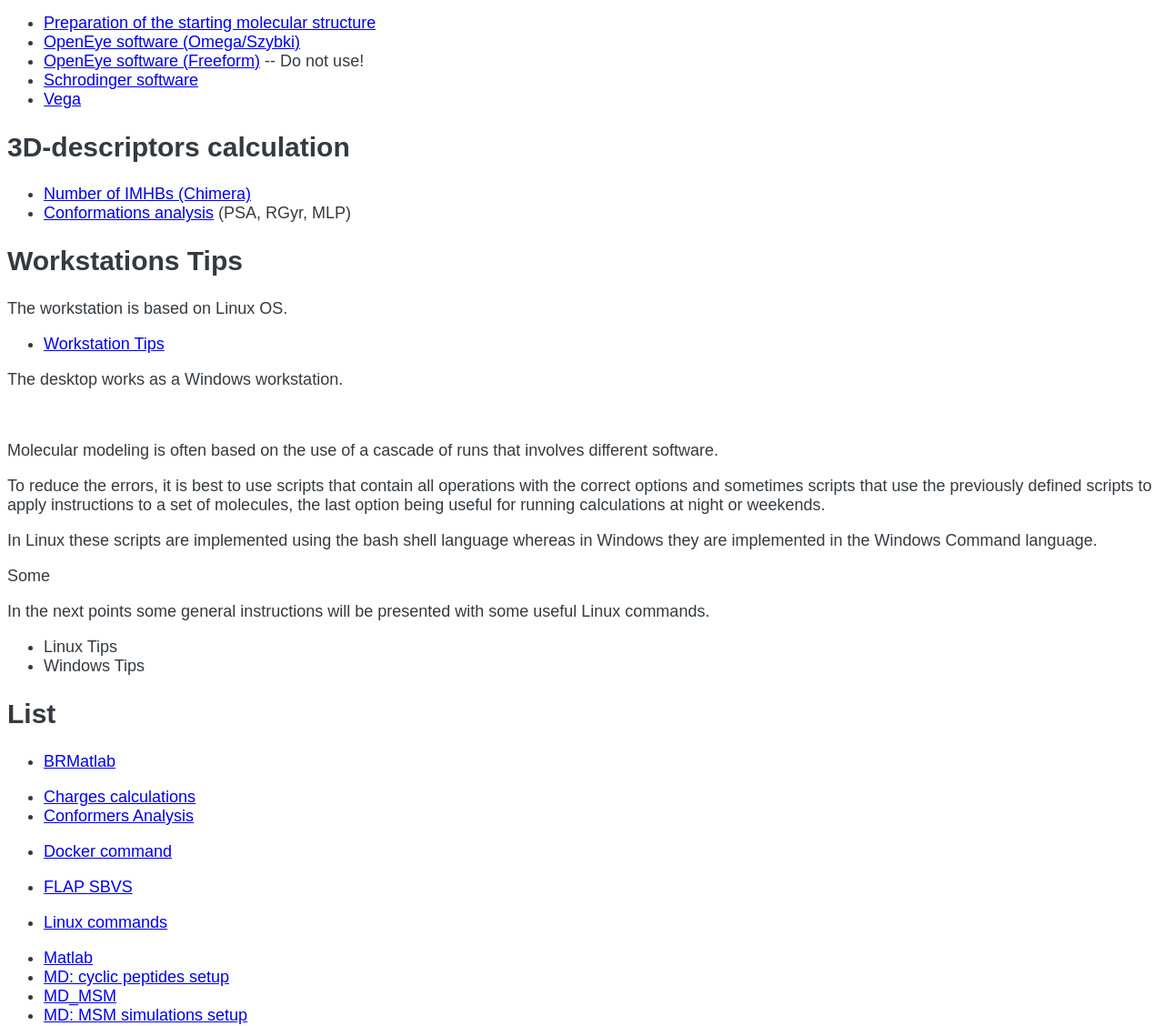
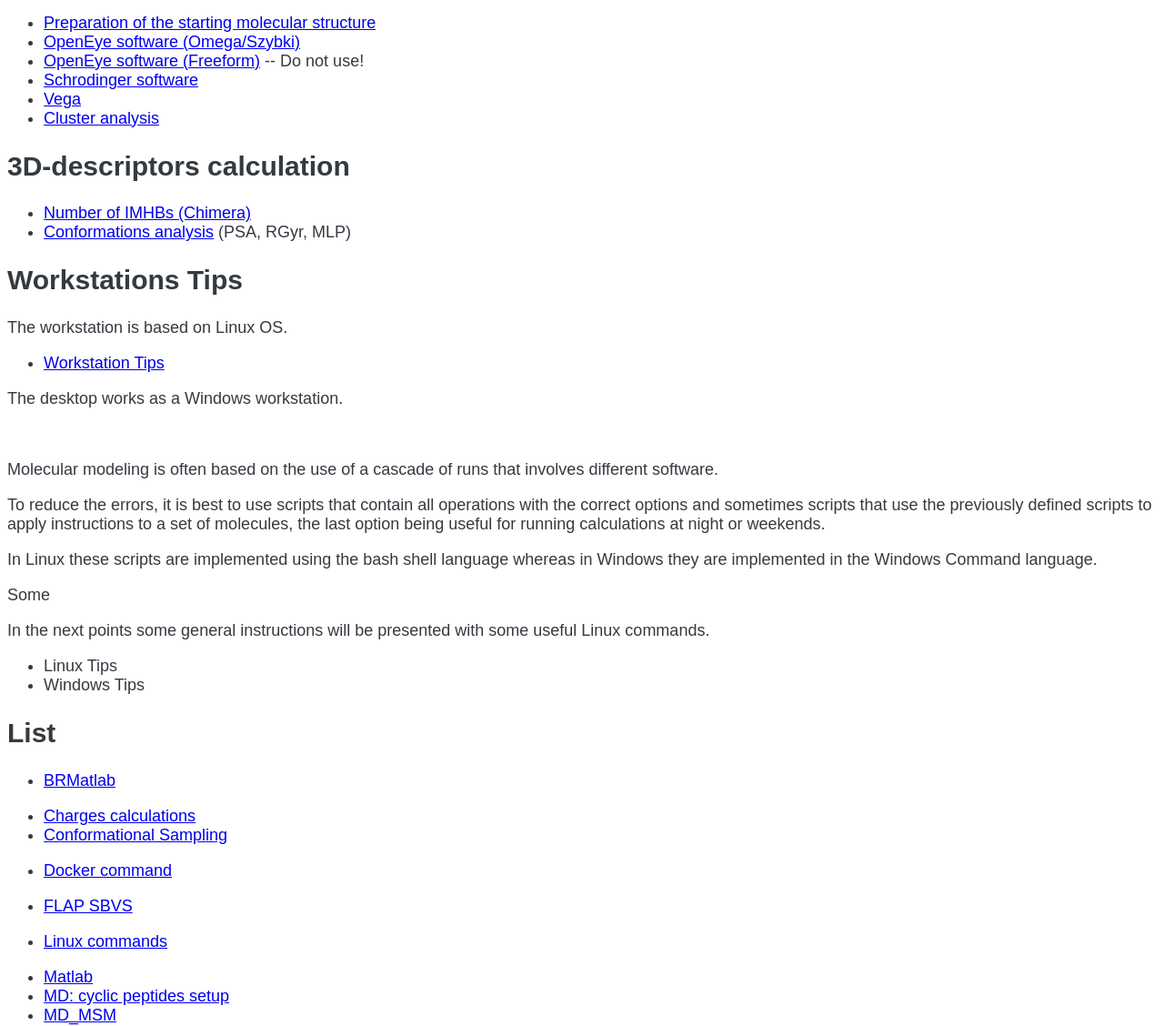
Before and after one commit to erm65/Tutorials, a plain HTML site: page index.html in a window 1280 px wide. Shown: the part 240-1368 px from the top of the page at 91% size. Drawn offline with Linux system fonts and the light colour scheme; a web font is replaced by a local one.

Commit message:
Index update
Index update

```diff
--- a/index.html
+++ b/index.html
@@ -19,7 +19,9 @@
 
           style="color: #0000ee;"> </span>-- Do not use!</li>
       <li><a href="ConfSampling_Schrodinger.html">Schrodinger software</a></li>
-      <li><a href="ConfSampling_Vega.html">Vega</a> </li>
+      <li><a href="ConfSampling_Vega.html">Vega</a></li>
+      <li><a href="ConfSampling_ClusterAnalysis.html"><span style="color: #0000ee;">Cluster
+            analysis</span></a></li>
     </ul>
     <h2>3D-descriptors calculation</h2>
     <ul>
@@ -61,8 +63,8 @@
     <ul>
       <li><a href="SpartanCharges.html" target="_blank"><span style="color: #0000ee;">Charges
             calculations</span></a></li>
-      <li><span style="  color: #0000ee;"><a href="ConformersAnalysis.html" target="_blank">Conformers
-            Analysis</a><br>
+      <li><span style="  color: #0000ee;"><a href="ConformersAnalysis.html" target="_blank">Conformational
+            Sampling</a><br>
         </span></li>
     </ul>
     <p></p>
```
Also changed, not shown: 1 other file.
